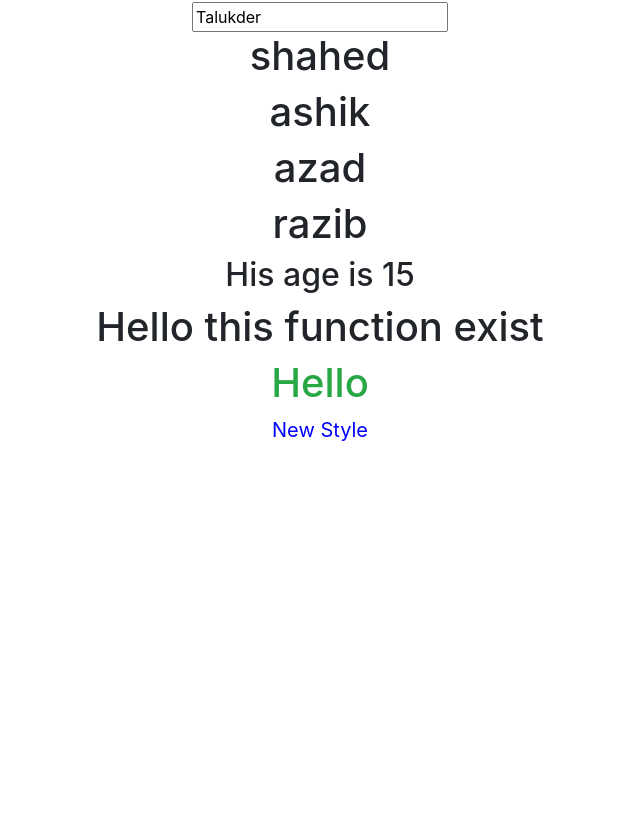
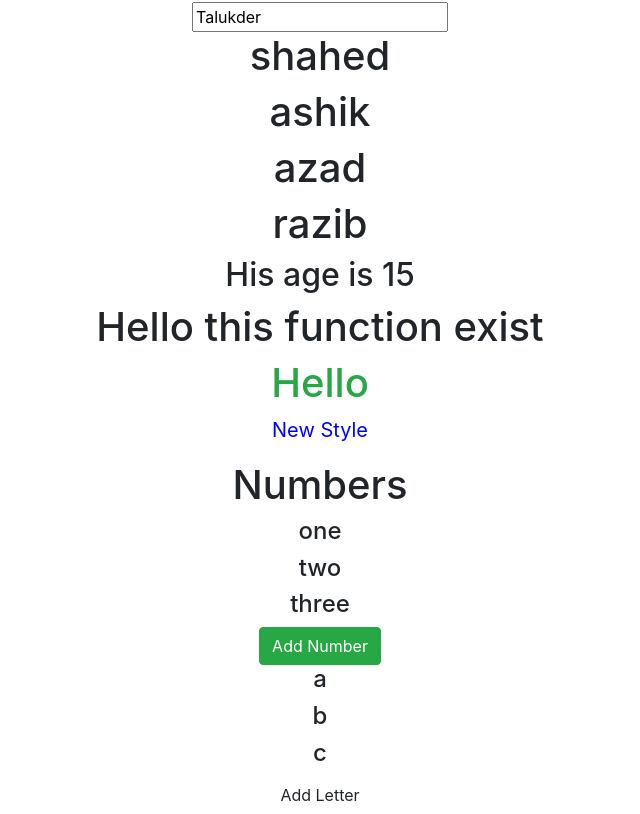
Before and after one commit to shahed-swe/react-test, a React (Create React App) app: page / in a window 1280 px wide. Shown: the part 476-1290 px from the top of the page, without its empty margins (320-960 px from the left). Before the commit the page ends 937 px from the top, so only its background shows below. Built offline with nearby package versions, Linux system fonts and the light colour scheme.

Commit message:
new commit

```diff
--- a/src/App.js
+++ b/src/App.js
@@ -6,6 +6,7 @@ import 'bootstrap/dist/css/bootstrap.css';
 import 'bootstrap/dist/js/bootstrap.js';
 import {Footer, ShowMessage} from './components/footer';
 import styled from 'styled-components';
+import Numbers from './components/numbers'
 
 // here are all of those function that we need here
 
@@ -29,6 +30,7 @@ function App() {
       <form method="POST">
         <Paragraph>New Style</Paragraph>
       </form>
+      <Numbers/>
     </div>
   );
 }
--- /dev/null
+++ b/src/components/numbers.js
@@ -0,0 +1,46 @@
+import React, { useState,useEffect } from 'react';
+import 'bootstrap/dist/css/bootstrap.css';
+import 'bootstrap/dist/js/bootstrap.js';
+// here useState is to change the state
+// and useEffect is to take a effect
+
+const Numbers = () => {
+    const [numbers, setNumbers] = useState(['one','two','three'])
+    const [letters, setLetters] = useState(['a','b','c'])
+    const addNumber = () => {
+        setNumbers([...numbers,'four','five']);
+    }
+
+    const addLetter = () => {
+        setLetters([...letters,'d','e'])
+    }
+
+    useEffect( () => {
+        console.log('our use effect trial triggers');
+    },[numbers,letters])
+
+    return (
+        <div>
+            <h1>Numbers</h1>
+            {numbers.map(num => {
+                return (
+                    <div key={num}>
+                        <h4>{num}</h4>
+                    </div>
+                )
+            })}
+            <button onClick={addNumber} className="btn btn-success shadow-none">Add Number</button>
+            {letters.map(letter => {
+                return (
+                    <div key={letter}>
+                        <h4>{letter}</h4>
+                    </div>
+                )
+            })}
+            <button onClick={addLetter} className="btn btn-primary-outline shadow-none">Add Letter</button>
+        </div>
+    );
+}
+
+export default Numbers;
+// this is all about hooks
```
